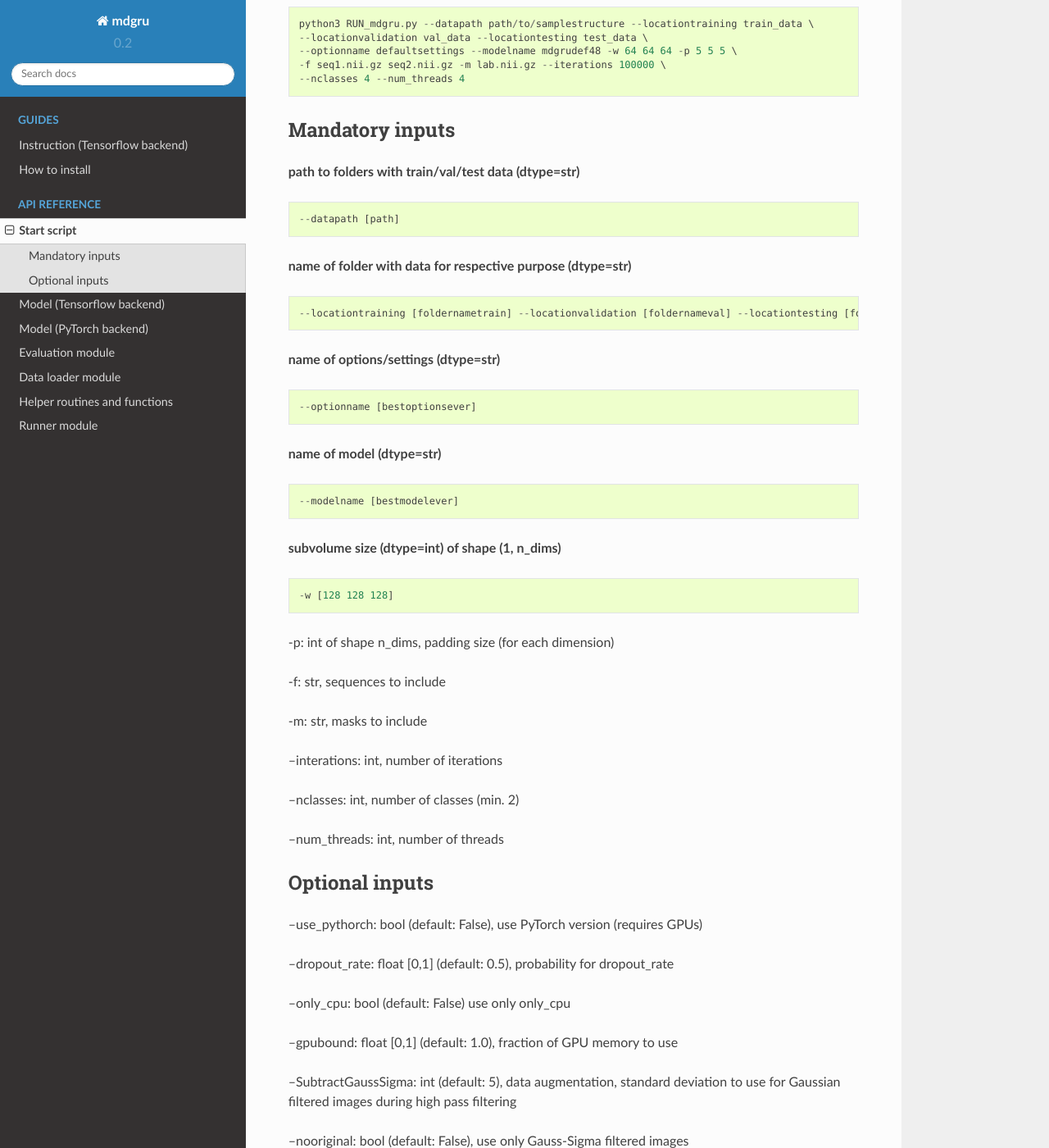
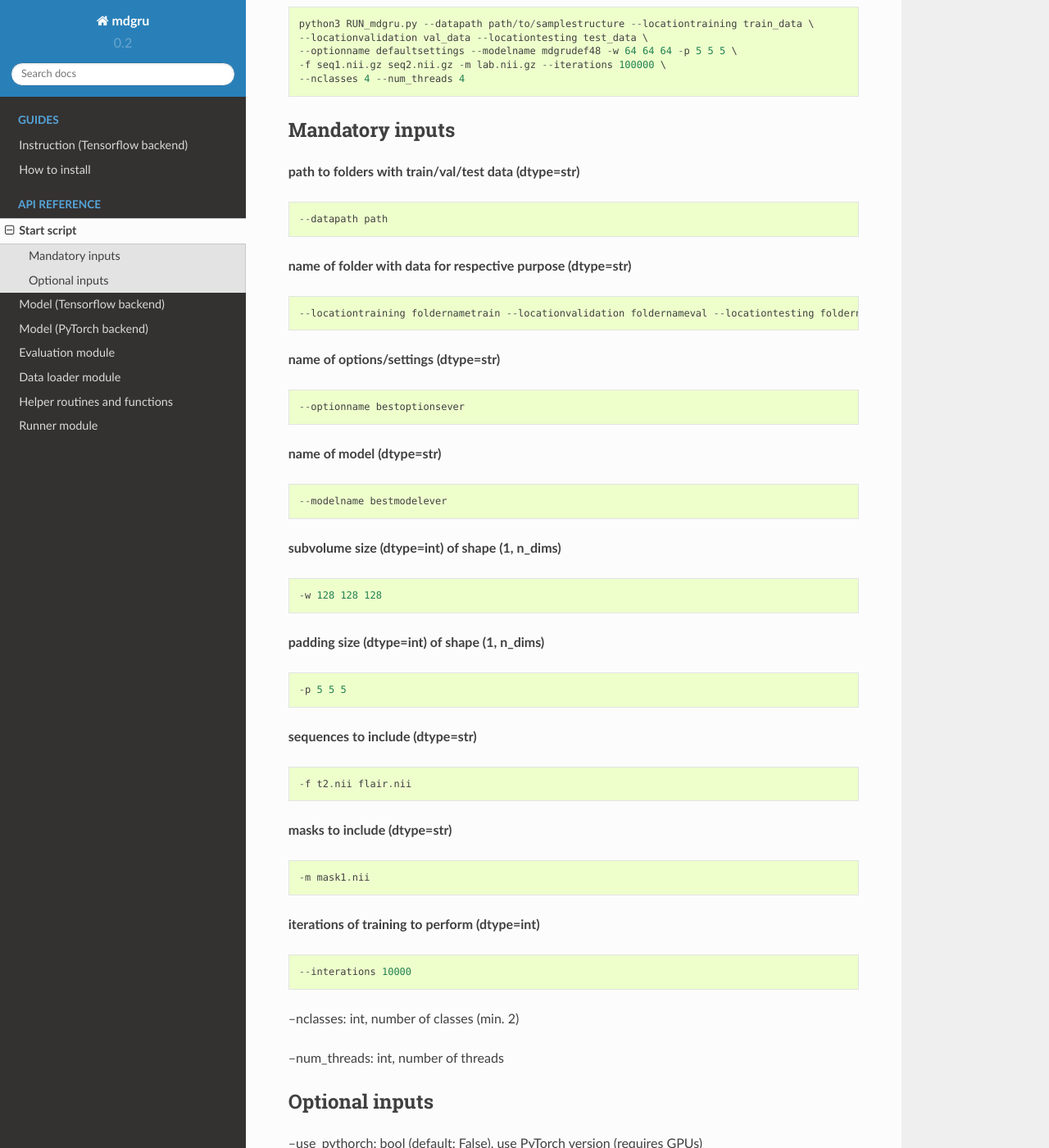
Before and after one commit to zubata88/mdgru, a Sphinx documentation site: the page built from docs/RUN_mdgru.rst, in a window 1280 px wide and 1400 px high, scrolled down 276 px. Shown: the whole window at 82% size. Built offline with Sphinx 7.4.7 and the Read the Docs theme 2.0.0, drawn with Linux system fonts in a browser that asks for light colours.

Commit message:
Update RUN_mdgru.rst

```diff
--- a/docs/RUN_mdgru.rst
+++ b/docs/RUN_mdgru.rst
@@ -18,35 +18,47 @@ Mandatory inputs
 **path to folders with train/val/test data (dtype=str)**
 ::
 
-    --datapath [path]
+    --datapath path
 
 **name of folder with data for respective purpose (dtype=str)**
 ::
 
-    --locationtraining [foldernametrain] --locationvalidation [foldernameval] --locationtesting [foldernametest]
+    --locationtraining foldernametrain --locationvalidation foldernameval --locationtesting foldernametest
 
 **name of options/settings (dtype=str)**
 ::
 
-    --optionname [bestoptionsever]
+    --optionname bestoptionsever
 
 **name of model (dtype=str)**
 ::
 
-    --modelname [bestmodelever]
+    --modelname bestmodelever
 
 **subvolume size (dtype=int) of shape (1, n_dims)**
 ::
 
-    -w [128 128 128]
+    -w 128 128 128
 
--p: int of shape n_dims, padding size (for each dimension)
+**padding size (dtype=int) of shape (1, n_dims)**
+::
 
--f: str, sequences to include
+    -p 5 5 5
 
--m: str, masks to include
+**sequences to include (dtype=str)**
+::
 
---interations: int, number of iterations
+    -f t2.nii flair.nii
+
+**masks to include (dtype=str)**
+::
+
+    -m mask1.nii
+
+**iterations of training to perform (dtype=int)**
+::
+
+    --interations 10000
 
 --nclasses: int, number of classes (min. 2)
 
```
